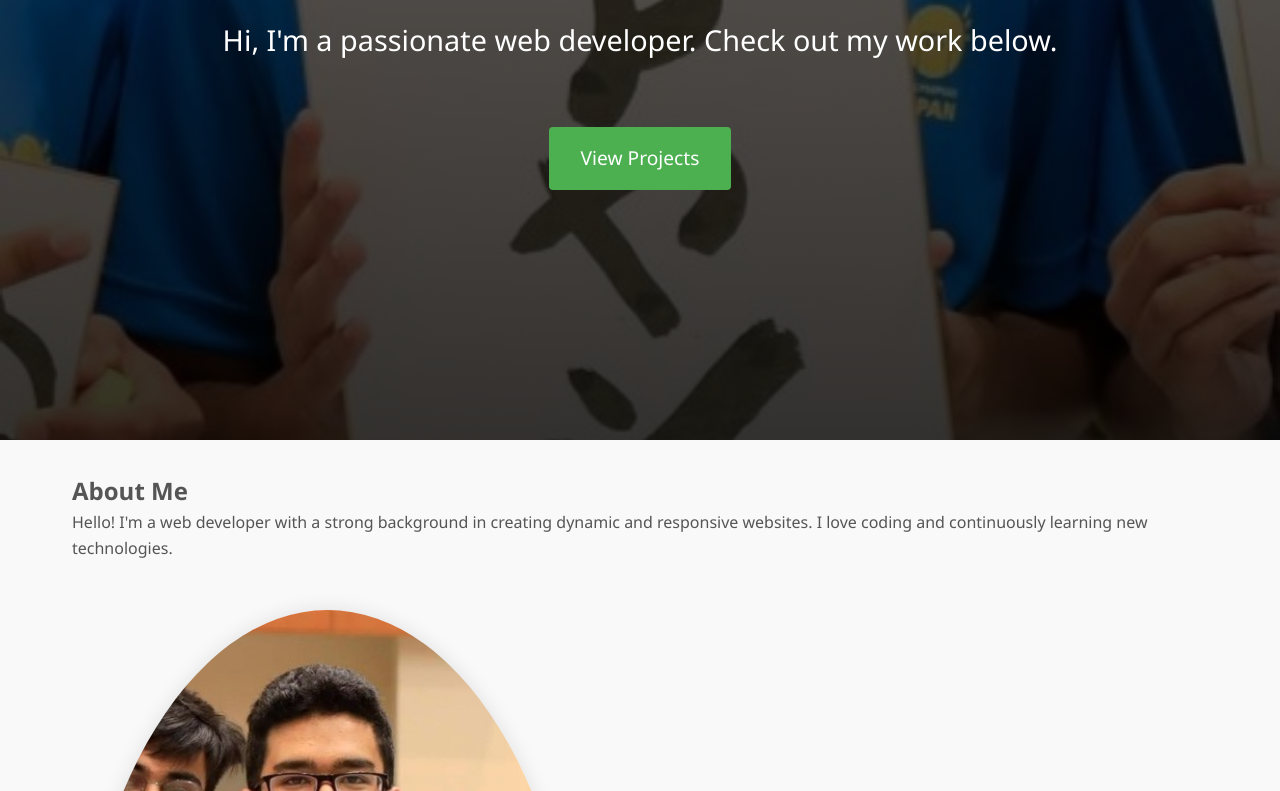
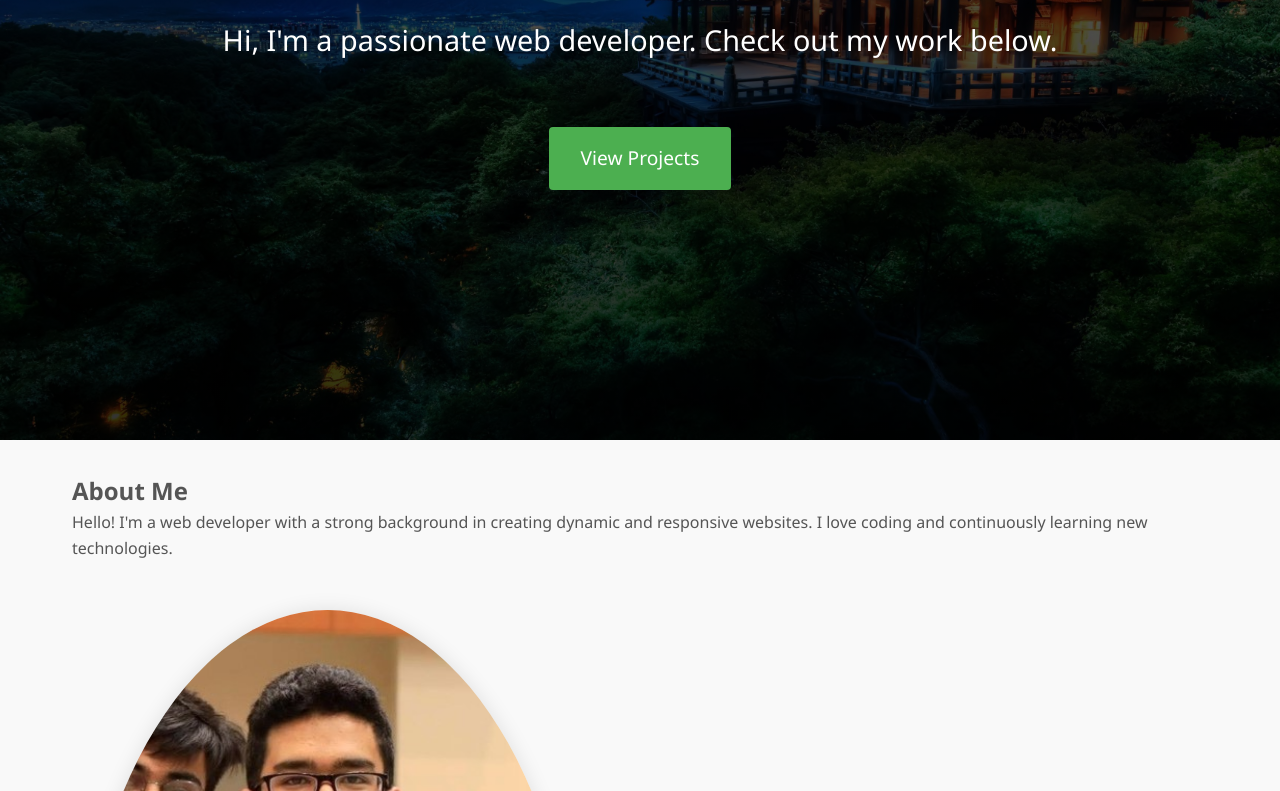
Before and after one commit to aayans314/aayans314.github.io, a plain HTML site: page index.html in a window 1280 px wide. Shown: the part 360-1151 px from the top of the page. Drawn offline with Linux system fonts and the light colour scheme.

Commit message:
Update styles.css
added background image

```diff
--- a/styles.css
+++ b/styles.css
@@ -65,7 +65,7 @@ header ul li a:hover {
 }
 
 .hero {
-    background: url('aayanFullBody.jpg') no-repeat center center/cover;
+    background: url('hdbgg.jpg') no-repeat center center/cover;
     height: 100vh;
     display: flex;
     align-items: center;
```
